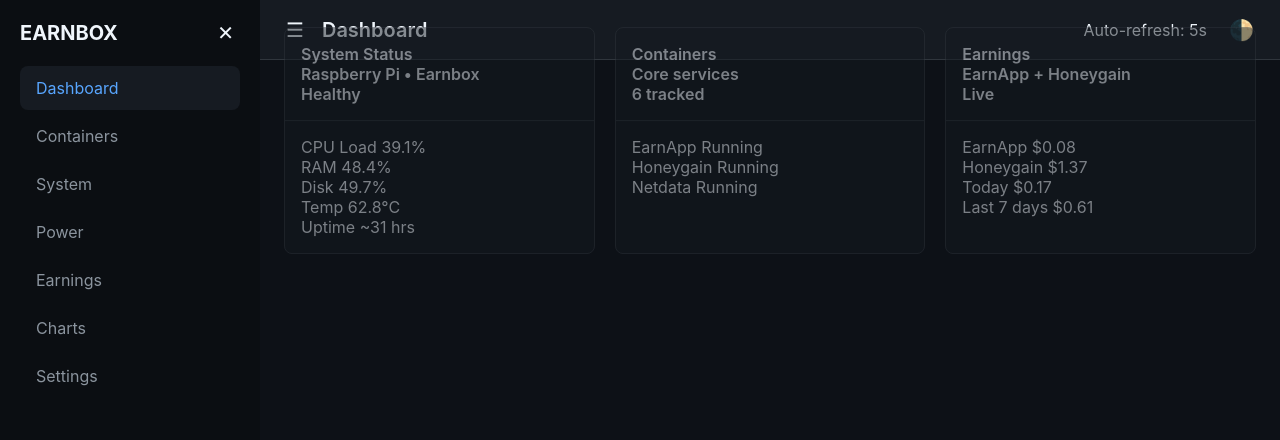
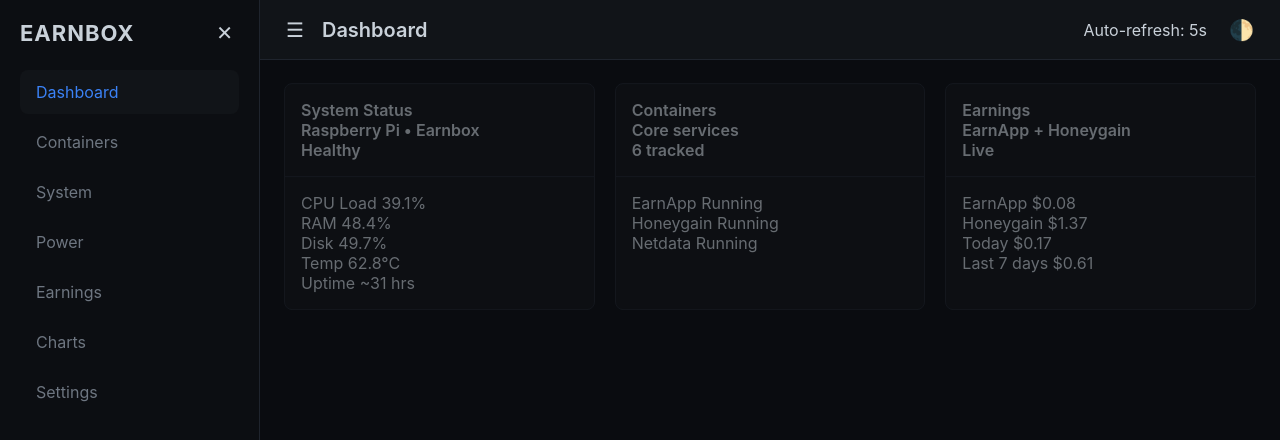
Before and after one commit to easye35/Raspberry-PI-docker-Earning, a plain HTML site: page dashboard/index.html in a window 1280 px wide. Shown: the top 440 px of the page. Drawn offline with Linux system fonts and the light colour scheme.

Commit message:
Update style.css

```diff
--- a/dashboard/css/style.css
+++ b/dashboard/css/style.css
@@ -1,22 +1,21 @@
 /* ---------------------------------------------------------
-   EarnBox UI — Full Correct Stylesheet
-   Matches app.js + modules exactly
+   EarnBox UI — Restored Dark Theme (Original Look)
 ----------------------------------------------------------*/
 
 :root {
-  --bg: #0d1117;
-  --bg-panel: #161b22;
-  --bg-sidebar: #0b0e12;
+  --bg: #0a0c10;
+  --bg-panel: #111418;
+  --bg-sidebar: #0c0e12;
 
-  --text: #f0f6fc;
-  --text-muted: #8b949e;
+  --text: #c9d1d9;          /* slightly brighter than original */
+  --text-muted: #6e7681;
 
-  --accent: #58a6ff;
-  --accent-hover: #79b8ff;
+  --accent: #3b82f6;
+  --accent-hover: #60a5fa;
 
-  --border: #30363d;
+  --border: #1f242d;
 
-  --success: #3fb950;
+  --success: #2ea043;
   --warning: #d29922;
   --danger: #f85149;
 
@@ -39,6 +38,7 @@ body {
 .content {
   margin-left: 260px;
   padding: 24px;
+  padding-top: 80px;
 }
 
 /* Sidebar */
@@ -52,26 +52,29 @@ body {
   top: 0;
   padding: 20px;
   box-sizing: border-box;
+  border-right: 1px solid var(--border);
 }
 
 .sidebar-header {
   display: flex;
   justify-content: space-between;
   align-items: center;
-  margin-bottom: 20px;
+  margin-bottom: 24px;
 }
 
 .logo {
-  font-size: 20px;
+  font-size: 22px;
   font-weight: 700;
+  letter-spacing: 1px;
 }
 
 .nav-item {
   padding: 12px 16px;
-  margin-bottom: 4px;
+  margin-bottom: 6px;
   border-radius: var(--radius);
   cursor: pointer;
   color: var(--text-muted);
+  transition: 0.15s ease;
 }
 
 .nav-item:hover,
@@ -94,6 +97,7 @@ body {
   align-items: center;
   padding: 0 20px;
   box-sizing: border-box;
+  z-index: 10;
 }
 
 .page-title {
@@ -164,6 +168,7 @@ th {
   text-align: left;
   padding: 12px;
   border-bottom: 1px solid var(--border);
+  color: var(--text);
 }
 
 td {
@@ -173,7 +178,7 @@ td {
 }
 
 tr:hover {
-  background: rgba(255, 255, 255, 0.05);
+  background: rgba(255, 255, 255, 0.04);
 }
 
 /* Status */
@@ -220,6 +225,7 @@ tr:hover {
   padding: 8px 14px;
   border-radius: var(--radius);
   cursor: pointer;
+  transition: 0.15s ease;
 }
 
 .btn:hover {
```
